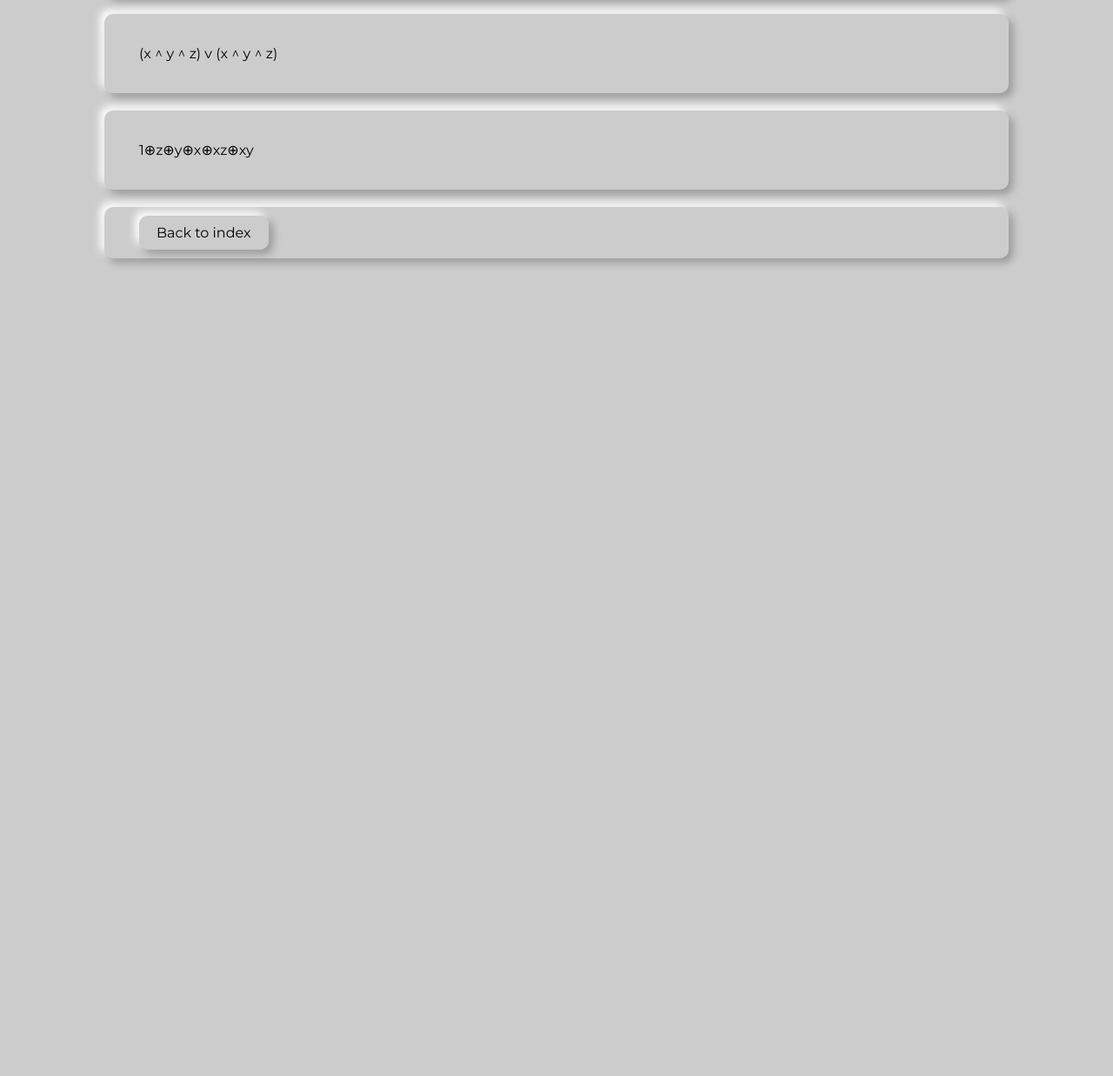
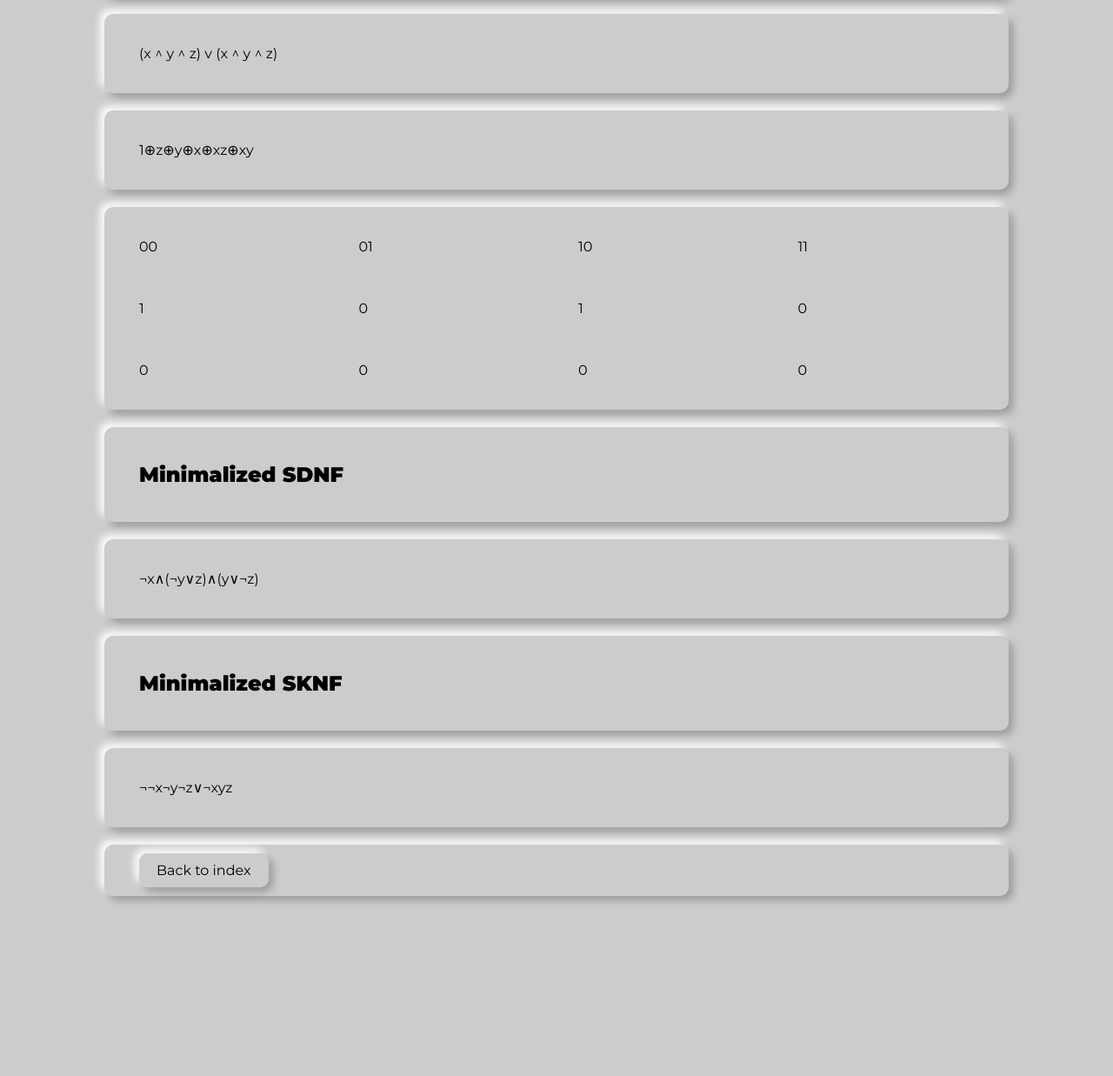
Before and after one commit to MaskedTrench/diskret-math, a Flask app: page /fives in a window 1280 px wide. Shown: the part 1368-2605 px from the top of the page at 87% size. Before the commit the page ends 1673 px from the top, so only its background shows below. Run offline with Flask 2, Linux system fonts and the light colour scheme.

Commit message:
WIP: Minimalization

```diff
--- a/app.py
+++ b/app.py
@@ -4,7 +4,7 @@ from forms import (one_result, two_result, three_result,
                    fouth_result, five_result, six_result,
                    double_build_sknf, double_build_sdnf,
                    third_build_sdnf, third_build_sknf,
-                   build_polinom
+                   build_polinom, minimalization
                    )
 
 app = Flask(__name__)
@@ -23,7 +23,10 @@ def first():
                            result=res,
                            sknf=double_build_sknf(res),
                            sdnf=double_build_sdnf(res),
-                           polinom = build_polinom(res, 0)
+                           polinom = build_polinom(res, 0),
+                           map_carno = minimalization(res, 0)[0],
+                           m_sknf = minimalization(res, 0)[1],
+                           m_sdnf = minimalization(res, 0)[2],
                           )
 
 
@@ -35,7 +38,10 @@ def second():
                            result=res,
                            sknf=double_build_sknf(res),
                            sdnf=double_build_sdnf(res),
-                           polinom = build_polinom(res, 1)
+                           polinom = build_polinom(res, 1),
+                           map_carno = minimalization(res, 1)[0],
+                           m_sknf = minimalization(res, 1)[1],
+                           m_sdnf = minimalization(res, 1)[2],
                           )
 
 
@@ -47,7 +53,10 @@ def third():
                            result=res,
                            sknf=double_build_sknf(res),
                            sdnf=double_build_sdnf(res),
-                           polinom = build_polinom(res, 2)
+                           polinom = build_polinom(res, 2),
+                           map_carno = minimalization(res, 2)[0],
+                           m_sknf = minimalization(res, 2)[1],
+                           m_sdnf = minimalization(res, 2)[2],
                           )
 
 
@@ -59,7 +68,10 @@ def fourth():
                            result=res,
                            sknf=third_build_sknf(res),
                            sdnf=third_build_sdnf(res),
-                           polinom = build_polinom(res, 3)
+                           polinom = build_polinom(res, 3),
+                           map_carno = minimalization(res, 3)[0],
+                           m_sknf = minimalization(res, 3)[1],
+                           m_sdnf = minimalization(res, 3)[2],
                           )
 
 
@@ -71,7 +83,10 @@ def fives():
                            result=res,
                            sknf=third_build_sknf(res),
                            sdnf=third_build_sdnf(res),
-                           polinom = build_polinom(res, 4)
+                           polinom = build_polinom(res, 4),
+                           map_carno = minimalization(res, 4)[0],
+                           m_sknf = minimalization(res, 4)[1],
+                           m_sdnf = minimalization(res, 4)[2],
                           )
 
 
@@ -83,7 +98,10 @@ def sixth():
                            result=res,
                            sknf=third_build_sknf(res),
                            sdnf=third_build_sdnf(res),
-                           polinom = build_polinom(res, 5)
+                           polinom = build_polinom(res, 5),
+                           map_carno = minimalization(res, 5)[0],
+                           m_sknf = minimalization(res, 5)[1],
+                           m_sdnf = minimalization(res, 5)[2],
                           )
 
 if __name__ == '__main__':
--- a/forms.py
+++ b/forms.py
@@ -59,6 +59,28 @@ def build_polinom(table, index):
         5: "1⊕xz⊕xy",
     }
     return res[index]
+
+
+def minimalization(table, index):
+    return {
+        0: [
+            [[1, 0], [1, 1]], "x∨¬y", "x∨¬y",
+        ],
+        1: [
+            [[1, 0], [0, 0]], "¬x¬y", "¬x∧¬y",
+        ],
+        2: [
+            [[1, 1], [0, 0]], "¬x", "¬x",
+        ],
+        3: [
+            [[0, 0, 1, 0], [1, 1, 0, 1]], "x¬y∨x¬z∨¬xyz", "(x∨y)∧(x∨z)∧(¬x∨¬y∨¬z)",
+        ],
+        4: [
+            [[1, 0, 1, 0], [0, 0, 0, 0]], "¬¬x¬y¬z∨¬xyz", "¬x∧(¬y∨z)∧(y∨¬z)",
+        ],
+        5: [
+            [[1, 1, 1, 1], [1, 0, 1, 0]], "¬x∨yz∨¬y¬z", "(¬x∨¬y∨z)∧(¬x∨y∨¬z)"
+        ]}[index]
 
 
 def one_result():
--- a/templates/result_three.html
+++ b/templates/result_three.html
@@ -45,6 +45,34 @@
                 <p>{{ polinom }}</p>
             </div>
             <div class="block">
+                <div class="grid-4">
+                    <p>00</p>
+                    <p>01</p>
+                    <p>10</p>
+                    <p>11</p>
+                    {% for line in map_carno %}
+                        <p>{{ line[0] }}</p>
+                        <p>{{ line[1] }}</p>
+                        <p>{{ line[2] }}</p>
+                        <p>{{ line[3] }}</p>
+                    {% endfor %}
+                </div>
+            </div>
+
+            <div class="block">
+                <h2>Minimalized SDNF</h2>
+            </div>
+            <div class="block">
+                <p>{{ m_sdnf }}</p>
+            </div>
+
+            <div class="block">
+                <h2>Minimalized SKNF</h2>
+            </div>
+            <div class="block">
+                <p>{{ m_sknf }}</p>
+            </div>
+            <div class="block">
                 <a href="/" class="button">Back to index</a>
             </div>
         </div>
```
Also changed, not shown: templates/result_out.html (+27 -0 lines).
